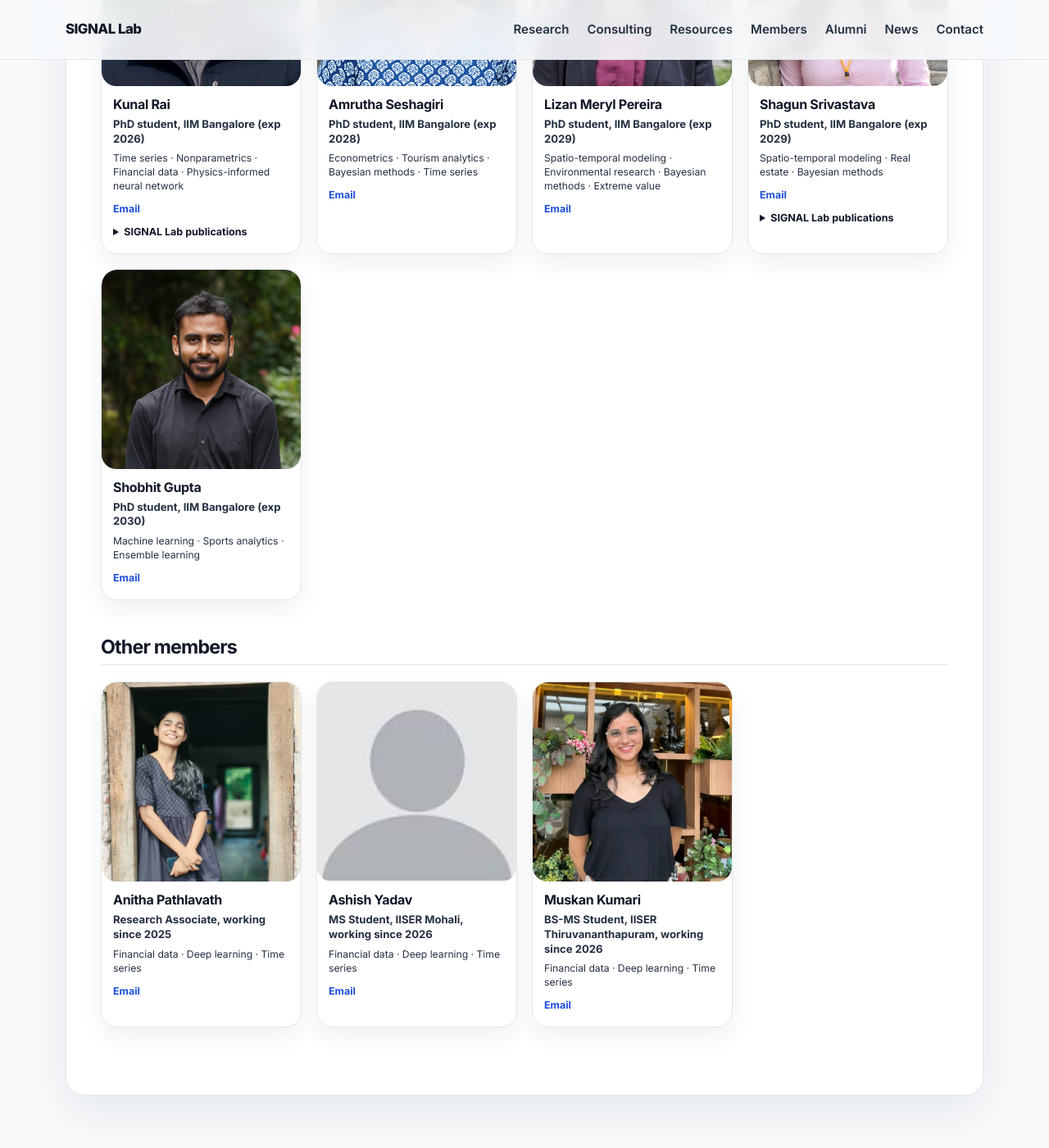
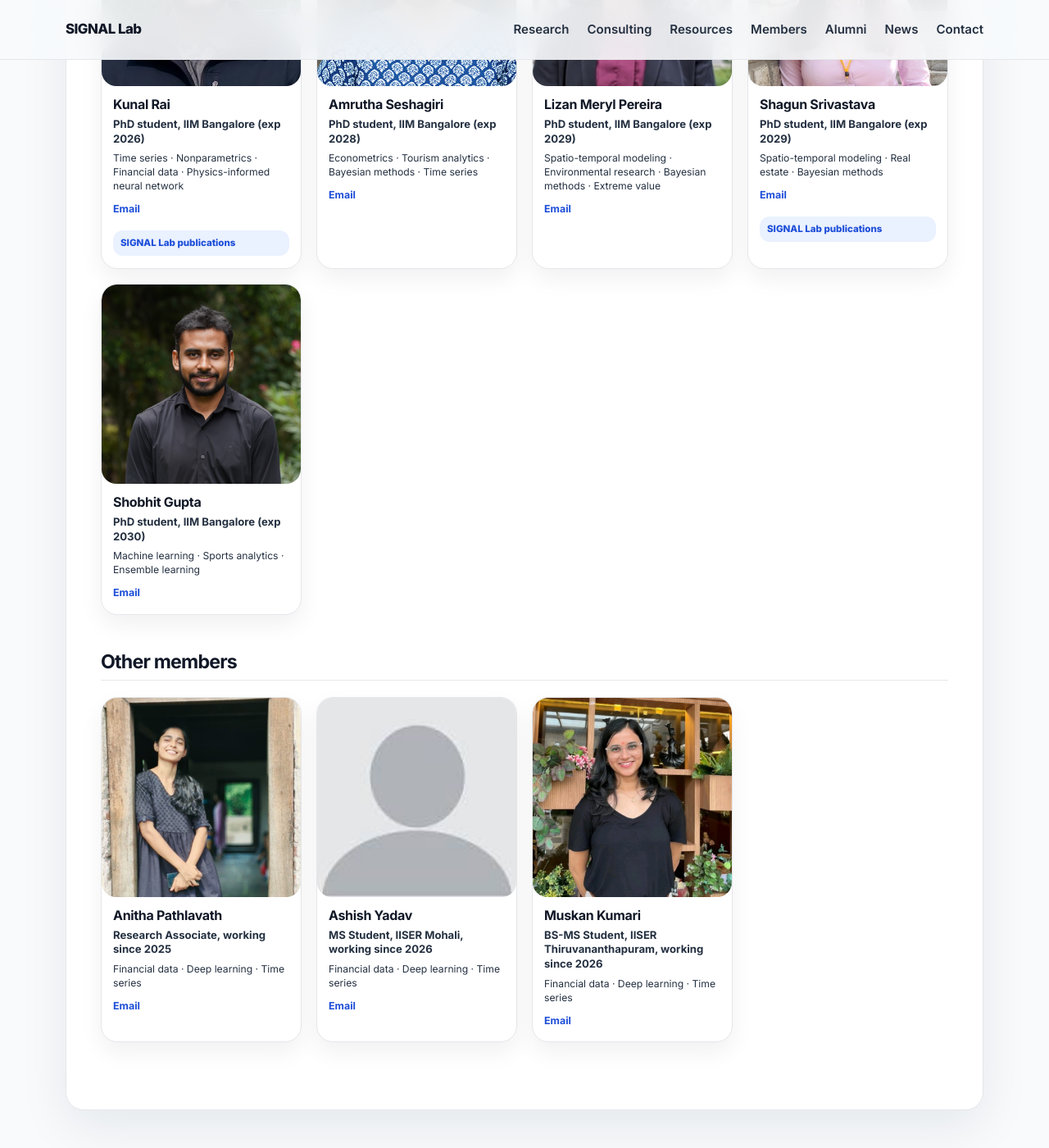
Before and after one commit to soudeepd/soudeeps-research-group, a Jekyll site: the page built from docs/_pages/members.md, in a window 1280 px wide and 1400 px high, scrolled down 1346 px. Shown: the whole window at 82% size. Built offline with Jekyll 4.4.1, drawn with Linux system fonts in a browser that asks for light colours.

```diff
--- a/docs/assets/css/style.css
+++ b/docs/assets/css/style.css
@@ -302,7 +302,7 @@ h3 {
   color: #ffffff;
 }
 
-/* Legacy hero panel, retained in case any layout still uses it */
+/* Legacy hero panel */
 
 .hero-grid {
   display: grid;
@@ -678,58 +678,6 @@ h3 {
   text-decoration: none;
 }
 
-/* Person-wise SIGNAL Lab publications */
-
-.person-publications-wrap {
-  margin-top: 3rem;
-}
-
-.person-publications-wrap h2 {
-  margin-bottom: 1rem;
-  padding-bottom: 0.55rem;
-  border-bottom: 1px solid var(--line);
-  font-size: 1.45rem;
-}
-
-.person-publications {
-  margin: 12px 0;
-  border: 1px solid var(--line);
-  border-radius: 18px;
-  background: #ffffff;
-  box-shadow: 0 10px 26px rgba(15, 23, 42, 0.045);
-  overflow: hidden;
-  scroll-margin-top: 100px;
-}
-
-.person-publications summary {
-  cursor: pointer;
-  padding: 14px 16px;
-  font-weight: 800;
-  color: var(--text);
-  list-style: none;
-}
-
-.person-publications summary::-webkit-details-marker {
-  display: none;
-}
-
-.person-publications summary::after {
-  content: "SIGNAL Lab publications";
-  float: right;
-  color: var(--accent);
-  font-size: 0.76rem;
-  font-weight: 800;
-}
-
-.person-publications[open] summary::after {
-  content: "Hide SIGNAL Lab publications";
-}
-
-.person-publications .publication-compact-list {
-  margin: 0;
-  padding: 0 14px 16px;
-}
-
 /* Members and alumni compact card grid */
 
 .member-section {
@@ -845,20 +793,73 @@ h3 {
   color: var(--accent);
 }
 
-.member-publication-link a {
-  display: inline-flex;
-  padding: 4px 8px;
-  border-radius: 999px;
+.member-publication-details {
+  margin-top: 8px;
+  border-radius: 12px;
   background: var(--accent-soft);
+  overflow: hidden;
+}
+
+.member-publication-details summary {
+  cursor: pointer;
+  padding: 6px 9px;
   color: var(--accent);
   font-size: 0.72rem;
   font-weight: 800;
+  list-style: none;
 }
 
-.member-publication-link a:hover {
+.member-publication-details summary::-webkit-details-marker {
+  display: none;
+}
+
+.member-publication-details[open] summary {
   background: var(--accent);
   color: #ffffff;
-  text-decoration: none;
+}
+
+.member-publication-panel {
+  padding: 8px 9px 9px;
+  background: #ffffff;
+  border: 1px solid var(--accent-soft);
+  border-top: none;
+}
+
+.member-publication-item {
+  padding: 8px 0;
+  border-bottom: 1px solid #eef2f7;
+}
+
+.member-publication-item:last-child {
+  border-bottom: none;
+}
+
+.member-publication-title {
+  margin: 0 0 4px !important;
+  color: var(--text) !important;
+  font-size: 0.78rem !important;
+  font-weight: 760;
+  line-height: 1.32;
+}
+
+.member-publication-meta {
+  margin: 0 !important;
+  color: #4b5563 !important;
+  font-size: 0.68rem !important;
+  line-height: 1.3;
+}
+
+.member-publication-venue {
+  margin: 3px 0 0 !important;
+  color: #6b7280 !important;
+  font-size: 0.66rem !important;
+  font-style: italic;
+  line-height: 1.3;
+}
+
+.member-publication-links {
+  justify-content: flex-start !important;
+  margin-top: 7px;
 }
 
 .mini-label {
@@ -897,7 +898,7 @@ h3 {
   font-size: 1.15rem;
 }
 
-/* Older alumni-card layout, retained in case any page still uses it */
+/* Older alumni-card layout */
 
 .alumni-list {
   margin-top: 2rem;
```
Lines whose indentation alone changed are shown as unchanged.
